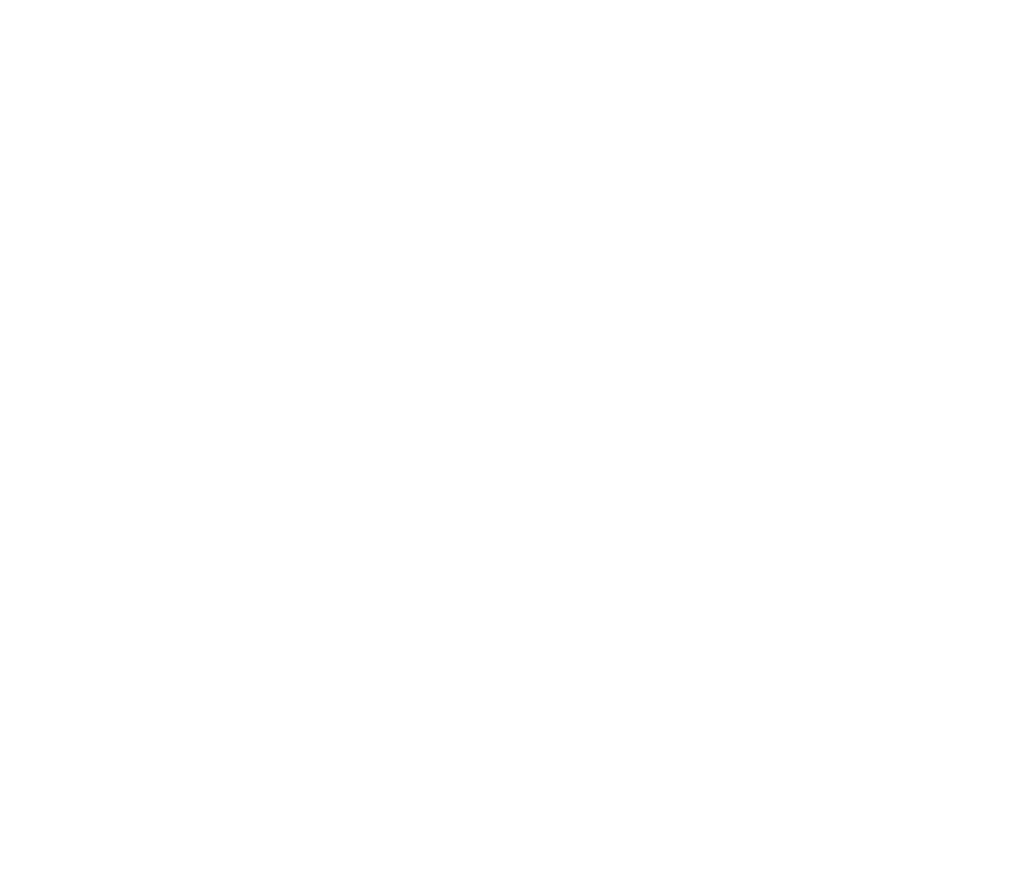
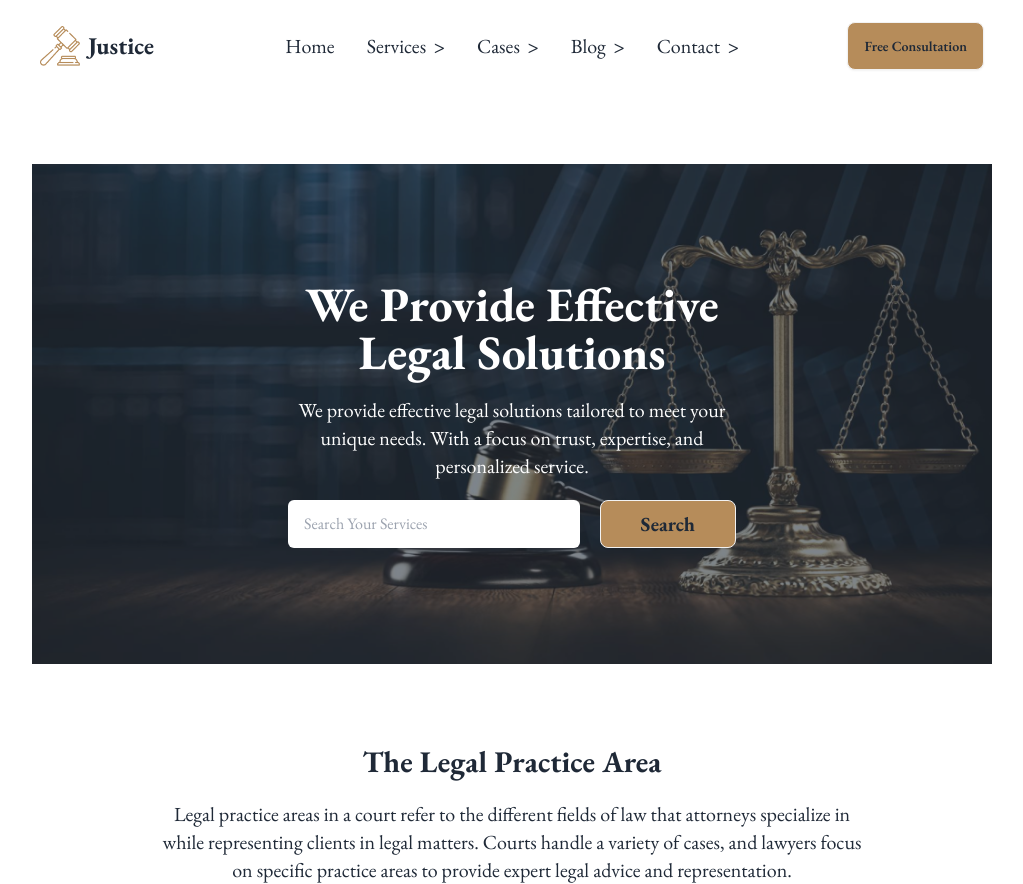
Before and after one commit to AshiqurRahmanAshik/Legal-Justice, a plain HTML site: page index.html in a window 1280 px wide. Shown: the whole page, without its empty margins (128-1151 px from the left). Before the commit the page ends 800 px from the top, so only its background shows below. Drawn offline with nearby package versions, Linux system fonts and the light colour scheme.

Commit message:
legal Practice Section Added

```diff
--- a/index.html
+++ b/index.html
@@ -5,6 +5,8 @@
     <meta name="viewport" content="width=device-width, initial-scale=1.0" />
     <title>Legal Justice</title>
 
+    <!-- favicon -->
+    <link rel="icon" href="./images/justice-scale.png" />
     <!-- font Cdn -->
     <link rel="preconnect" href="https://fonts.googleapis.com" />
     <link rel="preconnect" href="https://fonts.gstatic.com" crossorigin />
@@ -25,6 +27,7 @@
           extend: {
             colors: {
               clifford: "#da373d",
+              "primary-golden": "#B68C5A",
             },
           },
         },
@@ -40,8 +43,83 @@
     <script src="https://cdn.tailwindcss.com"></script>
   </head>
   <body class="font-garamond">
-    <header></header>
-    <main></main>
+    <header class="w-3/4 mx-auto">
+      <!-- Navbar Section -->
+      <div class="navbar mt-2">
+        <div class="navbar-start space-x-2">
+          <img class="w-10" src="images/business.png" alt="" />
+          <a class="font-bold text-2xl">Justice</a>
+        </div>
+        <div class="navbar-center hidden lg:flex">
+          <ul class="menu menu-horizontal text-xl">
+            <li><a>Home</a></li>
+            <li>
+              <a>Services <span class="text-xl font-bold"> ></span></a>
+            </li>
+            <li>
+              <a>Cases <span class="text-xl font-bold"> ></span></a>
+            </li>
+            <li>
+              <a>Blog <span class="text-xl font-bold"> ></span></a>
+            </li>
+            <li>
+              <a>Contact <span class="text-xl font-bold"> ></span></a>
+            </li>
+          </ul>
+        </div>
+        <div class="navbar-end">
+          <button class="btn bg-primary-golden">Free Consultation</button>
+        </div>
+      </div>
+      <!-- Banner Section -->
+      <div class="py-20">
+        <div
+          class="hero min-h-[500px]"
+          style="background-image: url(images/banner.png)"
+        >
+          <div class="hero-overlay bg-opacity-60"></div>
+          <div class="hero-content text-neutral-content text-center">
+            <div class="max-w-md">
+              <h1 class="mb-5 text-5xl font-bold text-white">
+                We Provide Effective Legal Solutions
+              </h1>
+              <p class="mb-5 text-white text-xl">
+                We provide effective legal solutions tailored to meet your
+                unique needs. With a focus on trust, expertise, and personalized
+                service.
+              </p>
+              <!-- Search Section -->
+              <div class="flex space-x-5">
+                <input
+                  placeholder="     Search Your Services"
+                  class="w-3/4 rounded-md"
+                  type="text"
+                />
+                <button class="btn bg-primary-golden px-10 font-bold text-xl">
+                  Search
+                </button>
+              </div>
+            </div>
+          </div>
+        </div>
+      </div>
+    </header>
+    <main>
+      <!-- Legal Practice Area -->
+
+      <section class="w-3/4 mx-auto pd-20">
+        <div class="text-center space-y-5">
+          <h1 class="font-bold text-3xl">The Legal Practice Area</h1>
+          <p class="text-xl w-3/4 mx-auto">
+            Legal practice areas in a court refer to the different fields of law
+            that attorneys specialize in while representing clients in legal
+            matters. Courts handle a variety of cases, and lawyers focus on
+            specific practice areas to provide expert legal advice and
+            representation.
+          </p>
+        </div>
+      </section>
+    </main>
     <footer></footer>
   </body>
 </html>
```
Also changed, not shown: images/justice-scale.png (added).
